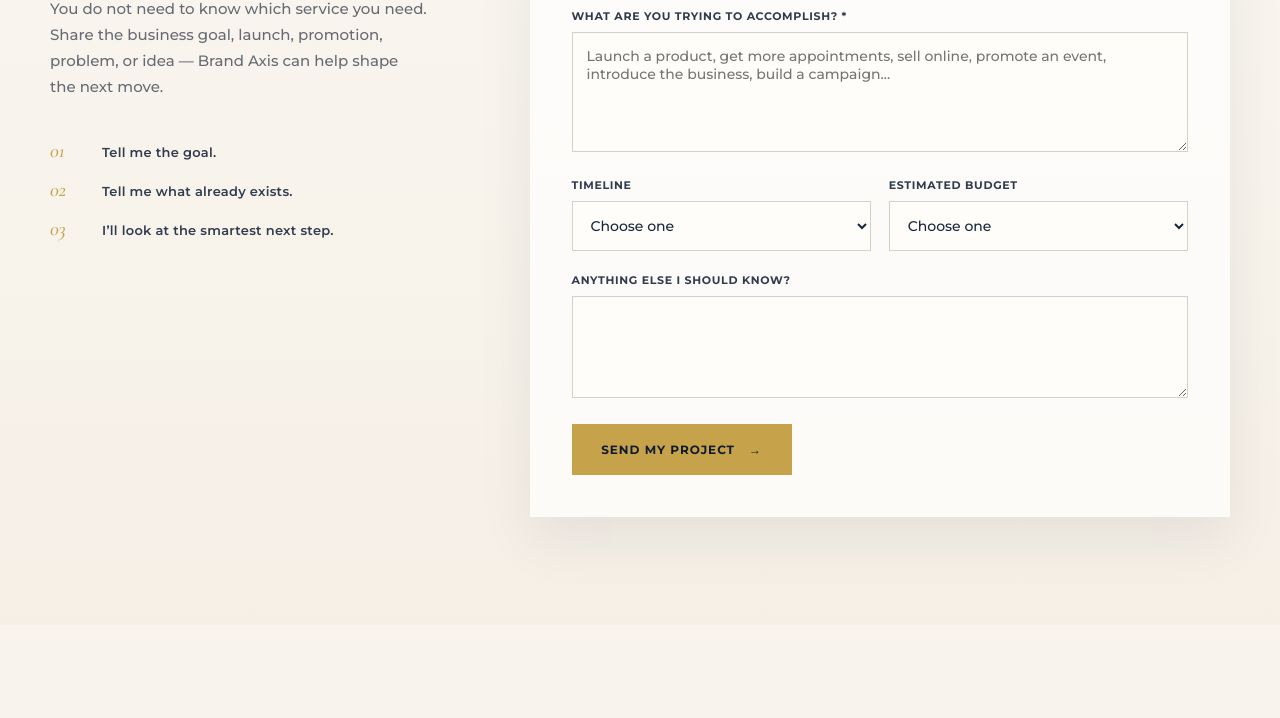
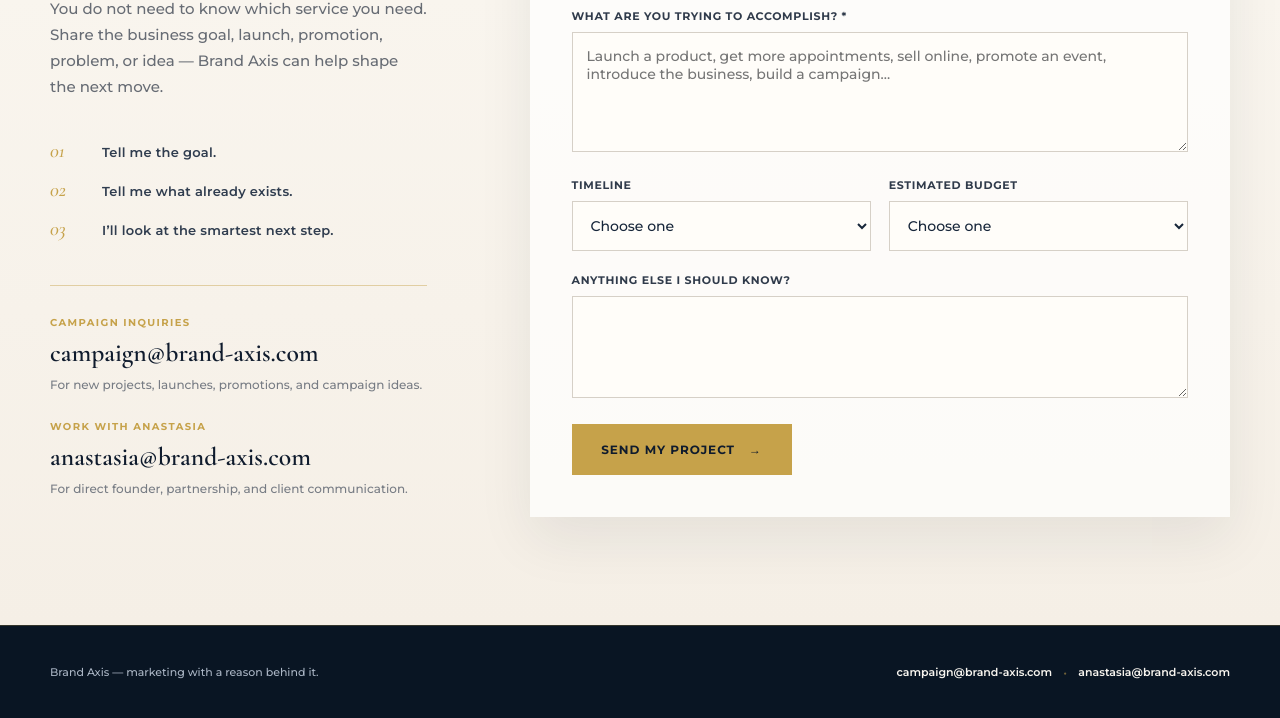
Before and after one commit to closetosky-ops/brand-axis-, a plain HTML site: page contact.html in a window 1280 px wide. Shown: the part 762-1480 px from the top of the page. Before the commit the page ends 1387 px from the top, so only its background shows below. Drawn offline with nearby package versions, Linux system fonts and the light colour scheme.

Commit message:
Add files via upload

```diff
--- a/assets/css/styles.css
+++ b/assets/css/styles.css
@@ -3016,3 +3016,99 @@ a { color: inherit; }
   .contact-form { padding: 28px 22px 30px; }
   .contact-submit { width: 100%; }
 }
+
+
+/* =========================================================
+   CONTACT DETAILS + GLOBAL FOOTER
+   ========================================================= */
+.contact-direct {
+  margin-top: 44px;
+  padding-top: 30px;
+  border-top: 1px solid rgba(198,162,74,.45);
+  display: grid;
+  gap: 26px;
+}
+.contact-direct-item { min-width: 0; }
+.contact-direct-label {
+  margin: 0 0 8px;
+  color: var(--gold);
+  font-size: 10px;
+  font-weight: 700;
+  letter-spacing: .14em;
+}
+.contact-direct-item a {
+  display: inline-block;
+  color: var(--axis-blue);
+  font-family: "Cormorant Garamond", Georgia, serif;
+  font-size: clamp(24px, 2vw, 31px);
+  font-weight: 600;
+  text-decoration: none;
+  overflow-wrap: anywhere;
+}
+.contact-direct-item a:hover,
+.contact-direct-item a:focus-visible { color: #a6802e; }
+.contact-direct-item > p:last-child {
+  margin: 7px 0 0;
+  color: #777c84;
+  font-size: 12px;
+  line-height: 1.6;
+}
+
+.home-footer-copy { min-width: 0; }
+.home-footer-copy p { margin: 0 0 7px; }
+.home-footer-copy a {
+  color: var(--gold);
+  text-decoration: none;
+  font-size: 12px;
+  font-weight: 600;
+}
+.home-footer-copy a:hover,
+.home-footer-copy a:focus-visible { color: var(--ivory); }
+
+.site-footer {
+  background: #091523;
+  border-top: 1px solid rgba(198,162,74,.22);
+}
+.site-footer-inner {
+  width: min(1180px, calc(100% - 56px));
+  min-height: 92px;
+  margin-inline: auto;
+  display: flex;
+  align-items: center;
+  justify-content: space-between;
+  gap: 28px;
+}
+.site-footer p {
+  margin: 0;
+  color: #aab5c4;
+  font-size: 11px;
+  line-height: 1.6;
+}
+.site-footer-contact {
+  display: flex;
+  align-items: center;
+  gap: 11px;
+  flex-wrap: wrap;
+  justify-content: flex-end;
+}
+.site-footer-contact span { color: rgba(198,162,74,.55); }
+.site-footer-contact a {
+  color: var(--ivory);
+  font-size: 11px;
+  font-weight: 600;
+  text-decoration: none;
+}
+.site-footer-contact a:hover,
+.site-footer-contact a:focus-visible { color: var(--gold); }
+
+@media (max-width: 660px) {
+  .contact-direct { margin-top: 36px; }
+  .site-footer-inner {
+    width: calc(100% - 38px);
+    padding: 26px 0;
+    min-height: 0;
+    flex-direction: column;
+    text-align: center;
+  }
+  .site-footer-contact { justify-content: center; }
+}
--- a/contact.html
+++ b/contact.html
@@ -57,6 +57,19 @@
             <span>01</span><p>Tell me the goal.</p>
             <span>02</span><p>Tell me what already exists.</p>
             <span>03</span><p>I’ll look at the smartest next step.</p>
+          </div>
+
+          <div class="contact-direct">
+            <div class="contact-direct-item">
+              <p class="contact-direct-label">CAMPAIGN INQUIRIES</p>
+              <a href="mailto:campaign@brand-axis.com">campaign@brand-axis.com</a>
+              <p>For new projects, launches, promotions, and campaign ideas.</p>
+            </div>
+            <div class="contact-direct-item">
+              <p class="contact-direct-label">WORK WITH ANASTASIA</p>
+              <a href="mailto:anastasia@brand-axis.com">anastasia@brand-axis.com</a>
+              <p>For direct founder, partnership, and client communication.</p>
+            </div>
           </div>
         </aside>
 
@@ -126,6 +139,17 @@
     </section>
   </main>
 
+  <footer class="site-footer">
+    <div class="site-footer-inner">
+      <p>Brand Axis — marketing with a reason behind it.</p>
+      <div class="site-footer-contact">
+        <a href="mailto:campaign@brand-axis.com">campaign@brand-axis.com</a>
+        <span aria-hidden="true">·</span>
+        <a href="mailto:anastasia@brand-axis.com">anastasia@brand-axis.com</a>
+      </div>
+    </div>
+  </footer>
+
   <script src="assets/js/main.js"></script>
 </body>
 </html>
```
Also changed, not shown: about.html (+11 -0 lines), brand-analysis.html (+11 -0 lines), content-direction.html (+11 -0 lines), creative-production.html (+11 -0 lines), index.html (+4 -1 lines), services.html (+11 -0 lines), 1 other file.
